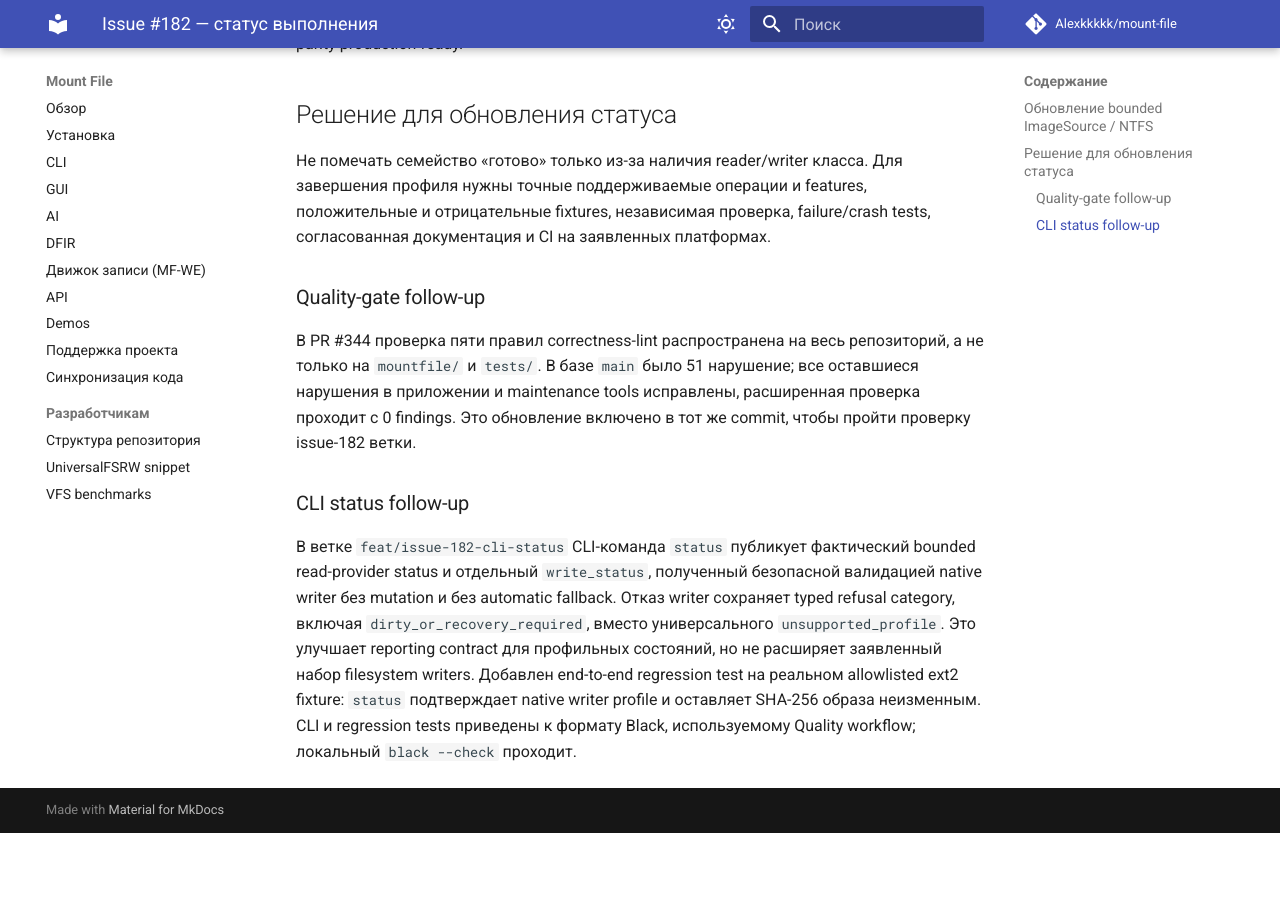
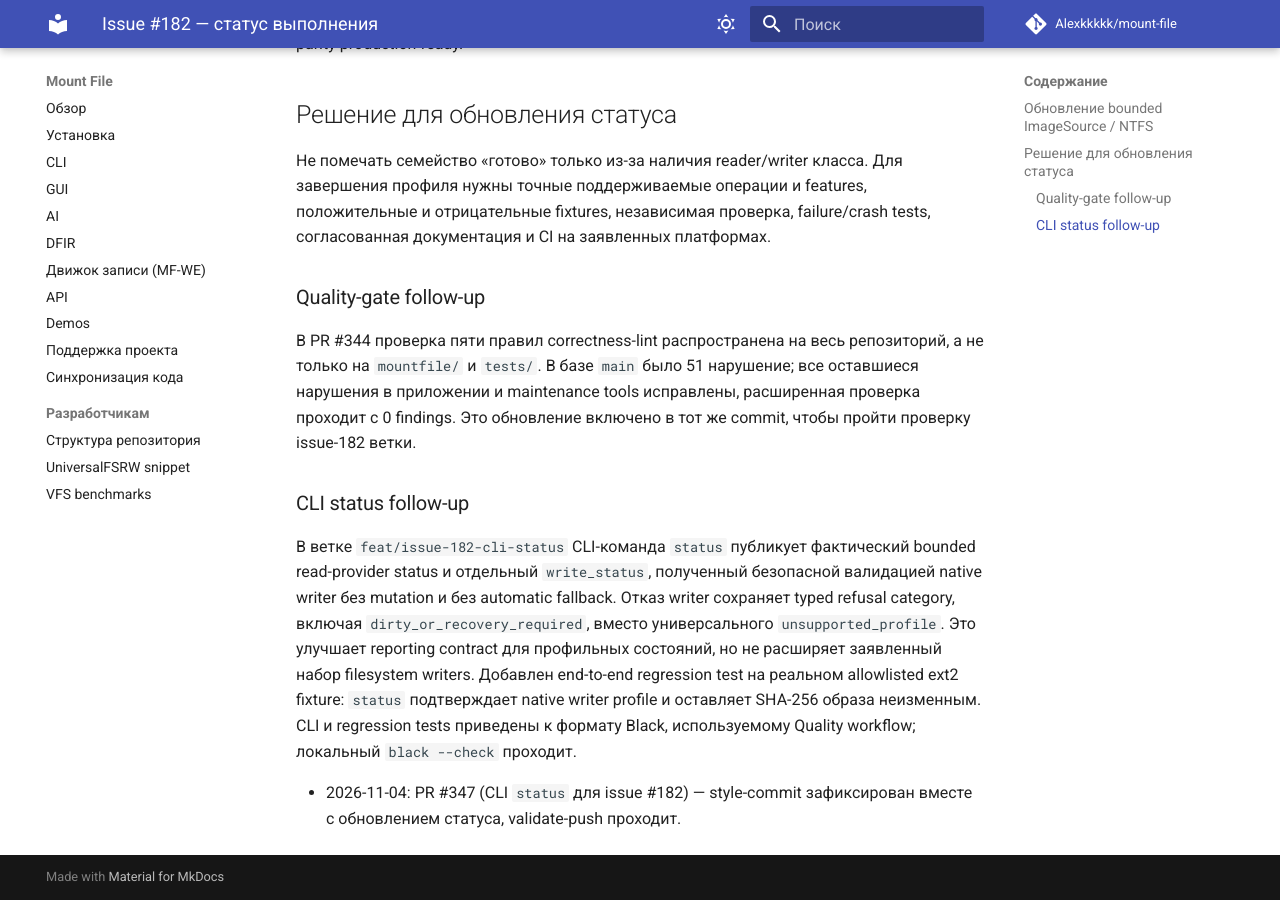
Before and after one commit to Alexkkkkk/mount-file, an MkDocs documentation site: the page built from docs/issue-182-status.md, in a window 1280 px wide and 900 px high, scrolled down 2030 px. Built offline with MkDocs 1.6.1 and Material for MkDocs 9.7.7, drawn with Linux system fonts in a browser that asks for light colours; comment, search, counter and statistics services are not loaded; before the commit the page ends 2863 px from its top, so only the background shows below that.

Commit message:
docs(issue-182): record CLI status follow-up in status sheet
Refs #182

```diff
--- a/docs/issue-182-status.md
+++ b/docs/issue-182-status.md
@@ -44,3 +44,5 @@ bounded read-provider status и отдельный `write_status`, получе
 неизменным.
 CLI и regression tests приведены к формату Black, используемому Quality
 workflow; локальный `black --check` проходит.
+
+- 2026-11-04: PR #347 (CLI `status` для issue #182) — style-commit зафиксирован вместе с обновлением статуса, validate-push проходит.
```
